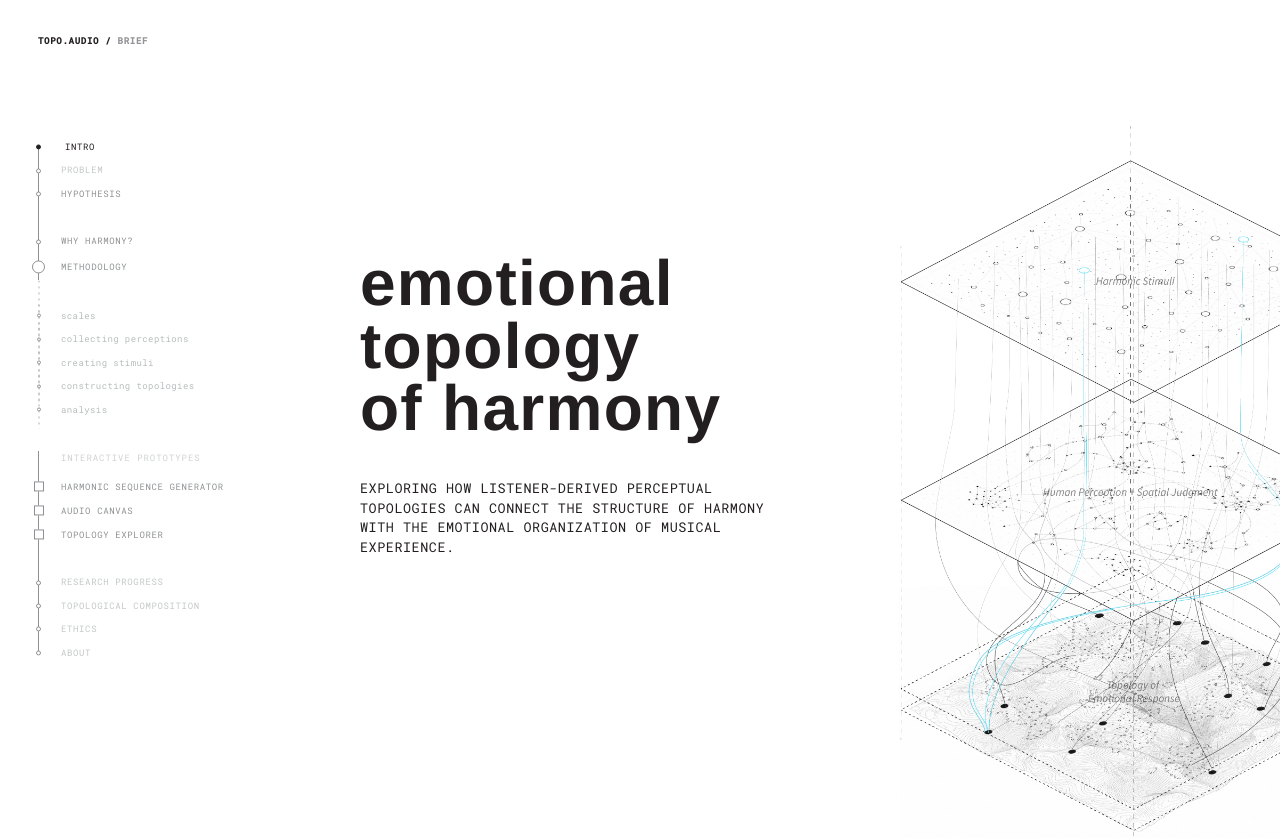
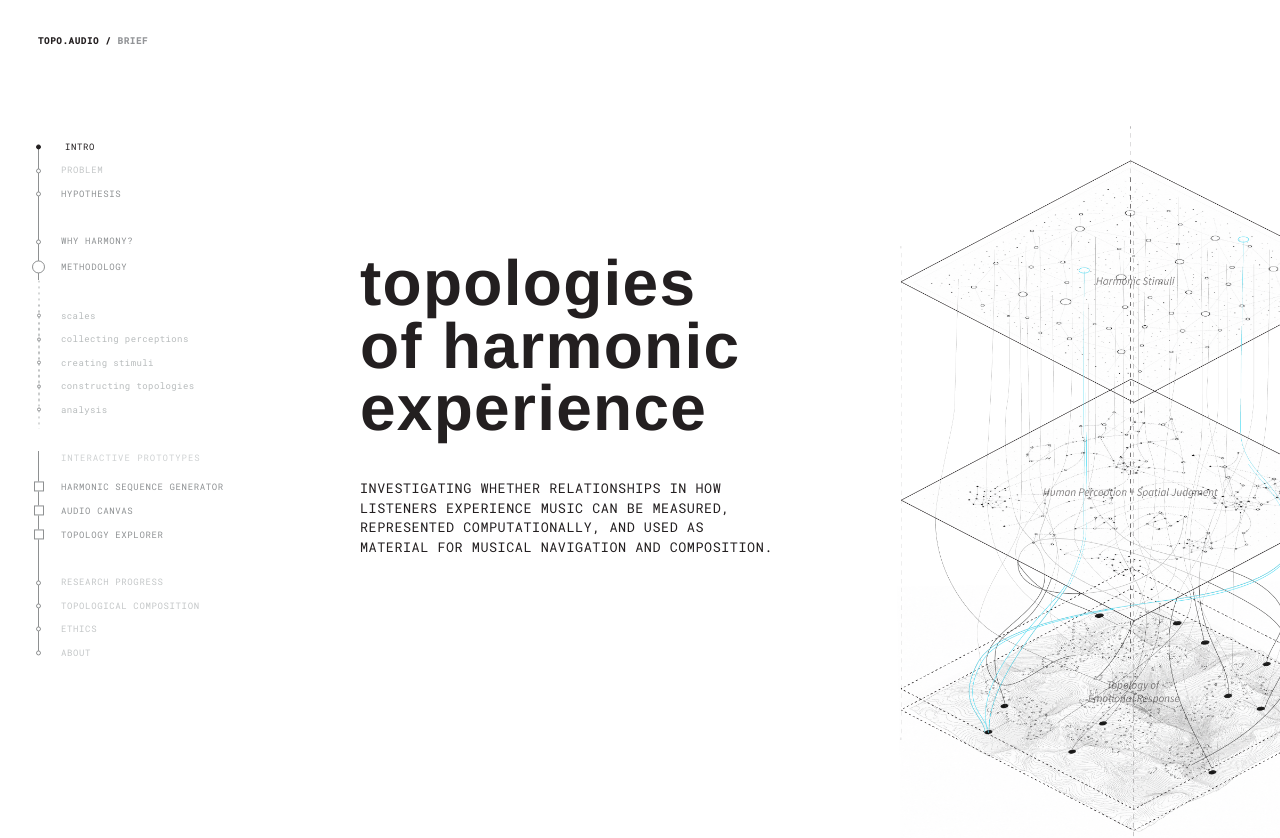
Before and after one commit to mcbeth-ty/topo-audio-site, a React (Vite) app: page /brief in a window 1280 px wide. Shown: the top 838 px of the page. Built offline with nearby package versions, Linux system fonts and the light colour scheme; no server answers.

Commit message:
Update academic CV and refine site content

```diff
--- a/src/components/SiteMenu.jsx
+++ b/src/components/SiteMenu.jsx
@@ -26,8 +26,6 @@ function SiteMenu() {
         <Link to="/about">/ABOUT</Link>
         <Link to="/cv">/CV</Link>
         <Link to="/bibliography">/BIBLIOGRAPHY</Link>
-        <Link to="/methodology">/METHODOLOGY</Link>
-        <Link to="/research-log">/RESEARCH LOG</Link>
         <Link to="/tools">/TOOLS</Link>
       </nav>
     </div>
--- a/src/pages/HomePage.jsx
+++ b/src/pages/HomePage.jsx
@@ -14,8 +14,6 @@ function HomePage() {
             <Link to="/brief">/BRIEF</Link>
             <Link to="/about">/ABOUT</Link>
             <Link to="/bibliography">/BIBLIOGRAPHY</Link>
-            <Link to="/methodology">/METHODOLOGY</Link>
-            <Link to="/research-log">/RESEARCH LOG</Link>
             <Link to="/tools">/TOOLS</Link>
           </nav>
         </div>
--- a/src/sections/Intro.jsx
+++ b/src/sections/Intro.jsx
@@ -13,24 +13,24 @@ function Intro() {
         <SectionGrid>
           <FadeIn className="intro-copy">
             <SectionTitle>
-              emotional
+              topologies
               <br />
-              topology
+              of harmonic
               <br />
-              of harmony
+              experience
             </SectionTitle>
 
             <p className="intro-subtitle">
-              exploring how listener-derived perceptual topologies can connect
-              the structure of harmony with the emotional organization of
-              musical experience.
+              investigating whether relationships in how listeners experience
+              music can be measured, represented computationally, and used as
+              material for musical navigation and composition.
             </p>
           </FadeIn>
 
           <FadeIn className="intro-figure">
             <LightboxImage
               src="/diagrams/intro-diagram.webp"
-              alt="Conceptual relationship between harmony, perception, and emotional topology"
+              alt="Conceptual relationship between harmony, listener experience, and computational representation"
               className="intro-diagram"
             />
           </FadeIn>
```
Also changed, not shown: public/diagrams/methodology-diagram.webp.
